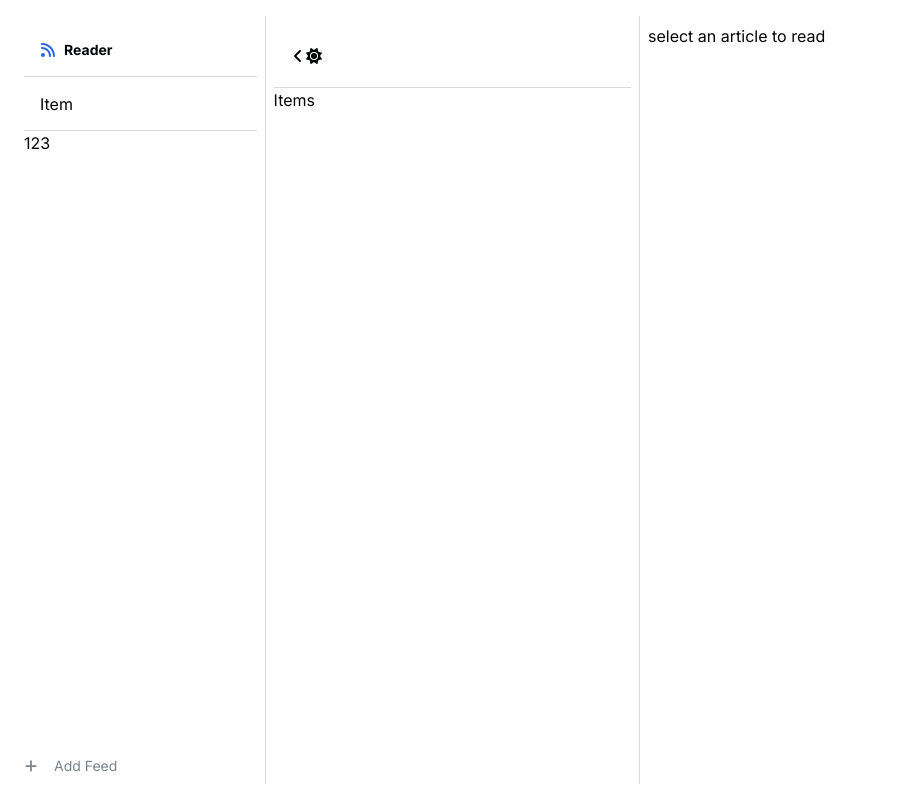
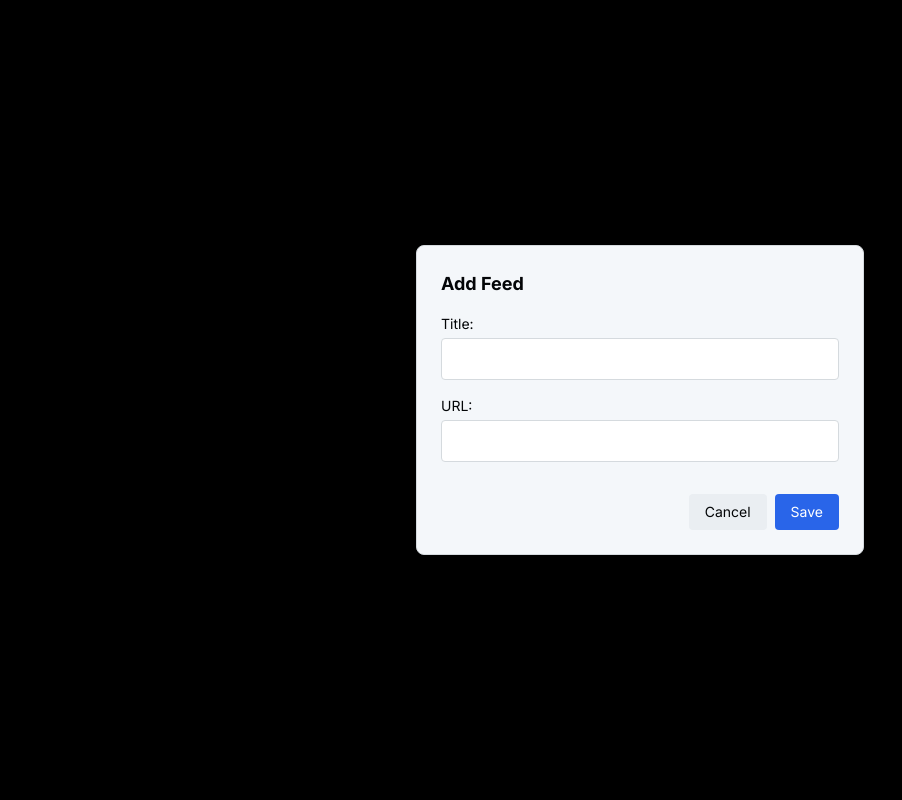
Before and after one commit to Shahryar-Pirooz/rss-reader, a Next.js app: page / in a window 1280 px wide. Both pictures are taken after a click on the element "Add Feed". Shown: the whole page, without its empty margins (0-902 px from the left). Built offline with nearby package versions, Linux system fonts and the light colour scheme.

Commit message:
feat: implement feed management with modal for adding new feeds and update NavItem component

```diff
--- a/app/components/navSide/navItem.tsx
+++ b/app/components/navSide/navItem.tsx
@@ -1,3 +1,16 @@
-export default function NavItem() {
-  return <div>Item</div>;
+interface NavItemProps {
+  title: string;
+  icon: React.ReactNode;
+  link: string;
 }
+
+export default function NavItem({ title, icon, link }: NavItemProps) {
+  return (
+    <a className="no-underline w-full justify-start" href={link}>
+      <div className="flex flex-row w-full h-fit py-2 justify-start items-center space-x-2 cursor-pointer hover:text-accent">
+        {icon}
+        <span className="ml-2">{title}</span>
+      </div>
+    </a>
+  );
+}
--- a/app/components/navSide/navSide.tsx
+++ b/app/components/navSide/navSide.tsx
@@ -1,7 +1,36 @@
-import { FaRss, FaPlus } from "react-icons/fa6";
+"use client";
+
+import { FaRss, FaPlus, FaInbox } from "react-icons/fa6";
 import NavItem from "./navItem";
+import { useSourceState } from "@/app/store/useFeedStore";
+import { Source } from "@/app/types/rss";
+import { useAppState } from "@/app/store/useAppStore";
 
 export default function NavSide() {
+  const isModalOpen = useAppState((state) => state.isAddFeedMenuOpen);
+  const setIsModalOpen = useAppState((state) => state.changeAddFeedMenu);
+  const sources = useSourceState((state) => state.sources);
+  const setSources = useSourceState((state) => state.setSources);
+
+  const handleCancel = () => {
+    // setIsModalOpen(false);
+  };
+  const handleSave = (e: React.SubmitEvent<HTMLFormElement>) => {
+    e.preventDefault();
+    const form = e.target;
+    const formData = new FormData(form);
+    const title = formData.get("title") as string;
+    const url = formData.get("url") as string;
+    if (title && url) {
+      const newSource: Source = { name: title, url };
+      const updatedSources = [...sources, newSource];
+      setSources(updatedSources);
+      console.log("sources", sources);
+      // setLocalSources(updatedSources);
+    }
+    setIsModalOpen(false);
+  };
+
   return (
     <>
       <div className="h-full w-full flex flex-col p-2">
@@ -12,14 +41,84 @@ export default function NavSide() {
           </span>
         </div>
         <div className="header">
-          <NavItem />
+          <NavItem title="All Articles" icon={<FaInbox />} link="/" />
         </div>
-        <div className="h-full">123</div>
-        <div className="h-fit flex flex-row text-sm text-text-tertiary justify-start items-center space-x-4 cursor-pointer hover:text-text-primary active:scale-95 select-none">
+        <div className="h-full">
+          {sources.map((source, index) => {
+            return (
+              <NavItem
+                key={index}
+                title={source.name}
+                icon={<FaRss />}
+                link={`/feed/${source.name}`}
+              />
+            );
+          })}
+        </div>
+        <div
+          onClick={() => setIsModalOpen(true)}
+          className="h-fit flex flex-row text-sm text-text-tertiary justify-start items-center space-x-4 cursor-pointer hover:text-text-primary active:scale-95 select-none"
+        >
           <FaPlus />
           <span>Add Feed</span>
         </div>
       </div>
+
+      {isModalOpen && (
+        <form onSubmit={handleSave}>
+          <div
+            className="fixed inset-0 bg-black bg-opacity-50 z-40"
+            onClick={handleCancel}
+          />
+          <div className="fixed top-1/2 left-1/2 transform -translate-x-1/2 -translate-y-1/2 w-full max-w-md bg-bg-secondary border border-border p-6 rounded-lg flex flex-col space-y-4 z-50">
+            <h2 className="text-lg font-bold text-text-primary">Add Feed</h2>
+            <div>
+              <label
+                htmlFor="title"
+                className="block text-sm text-text-primary mb-1"
+              >
+                Title:
+              </label>
+              <input
+                name="title"
+                defaultValue=""
+                type="text"
+                id="title"
+                className="w-full px-3 py-2 bg-bg-primary border border-border rounded text-text-primary"
+              />
+            </div>
+            <div>
+              <label
+                htmlFor="url"
+                className="block text-sm text-text-primary mb-1"
+              >
+                URL:
+              </label>
+              <input
+                name="url"
+                defaultValue=""
+                type="text"
+                id="url"
+                className="w-full px-3 py-2 bg-bg-primary border border-border rounded text-text-primary"
+              />
+            </div>
+            <div className="flex gap-2 justify-end pt-4">
+              <button
+                onClick={handleCancel}
+                className="px-4 py-2 text-sm bg-bg-tertiary text-text-primary rounded hover:bg-border"
+              >
+                Cancel
+              </button>
+              <button
+                type="submit"
+                className="px-4 py-2 text-sm bg-accent text-white rounded hover:bg-accent-hover"
+              >
+                Save
+              </button>
+            </div>
+          </div>
+        </form>
+      )}
     </>
   );
 }
--- a/app/store/useAppStore.tsx
+++ b/app/store/useAppStore.tsx
@@ -4,6 +4,8 @@ import { AppStore } from "../types/store";
 export const useAppState = create<AppStore>((set) => ({
   theme: "light",
   isMenuOpen: false,
+  isAddFeedMenuOpen: false,
+  title: "All Feeds",
   changeTheme: () => {
     set((state) => ({
       theme: state.theme == "light" ? "dark" : "light",
@@ -14,4 +16,14 @@ export const useAppState = create<AppStore>((set) => ({
       isMenuOpen: open,
     }));
   },
+  changeAddFeedMenu: (open) => {
+    set(() => ({
+      isAddFeedMenuOpen: open,
+    }));
+  },
+  changeTitle: (title) => {
+    set(() => ({
+      title: title,
+    }));
+  },
 }));
--- a/app/store/useFeedStore.tsx
+++ b/app/store/useFeedStore.tsx
@@ -1,5 +1,14 @@
 import { create } from "zustand";
-import { FeedStore } from "../types/store";
+import { FeedStore, SourceStore } from "../types/store";
+
+export const useSourceState = create<SourceStore>((set) => ({
+  sources: [],
+  setSources: (sources) => {
+    set((state) => ({
+      sources: [...state.sources, ...sources],
+    }));
+  },
+}));
 
 export const useFeedState = create<FeedStore>((set) => ({
   feeds: [],
--- /dev/null
+++ b/app/types/localStorage.d.ts
@@ -0,0 +1,5 @@
+
+export interface Data<T> {
+  key: string;
+  value: T;
+}
--- a/app/types/store.d.ts
+++ b/app/types/store.d.ts
@@ -1,11 +1,22 @@
+import { Source } from "./rss";
+
 export interface AppStore {
   theme: "light" | "dark";
   isMenuOpen: boolean;
+  isAddFeedMenuOpen: boolean;
+  title:string,
   changeTheme: () => void;
   changeMenu: (open: boolean) => void;
+  changeAddFeedMenu:(open:boolean) =>  void;
+  changeTitle:(title:string) => void;
 }
 
 export interface FeedStore {
     feeds : {[key: string]: unknown}[]
     setFeeds : (data: {[key: string]: unknown}[])=>void
 }
+
+export interface SourceStore {
+    sources : Source[]
+    setSources : (data: Source[])=>void
+}
```
Also changed, not shown: app/hooks/useLocalStorage.ts (added, +40 -0 lines), app/types/rss.d.ts (+6 -1 lines).
